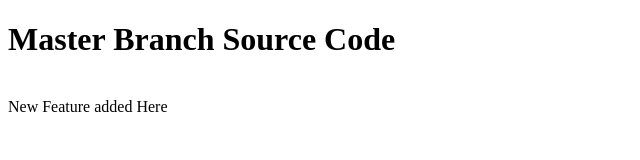
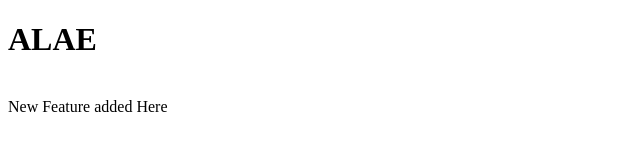
Before and after one commit to FathyRida/web, a plain HTML site: page index.html in a window 1280 px wide. Shown: the whole page, without its empty margins (0-640 px from the left). Drawn offline with Linux system fonts and the light colour scheme.

Commit message:
Update index.html

```diff
--- a/index.html
+++ b/index.html
@@ -7,7 +7,7 @@
     <title>Web App</title>
 </head>
 <body>
-    <h1>Master Branch Source Code</h1>
+    <h1>ALAE </h1>
     <br><span>New Feature added Here </span></br>
 </body>
 </html>
```
